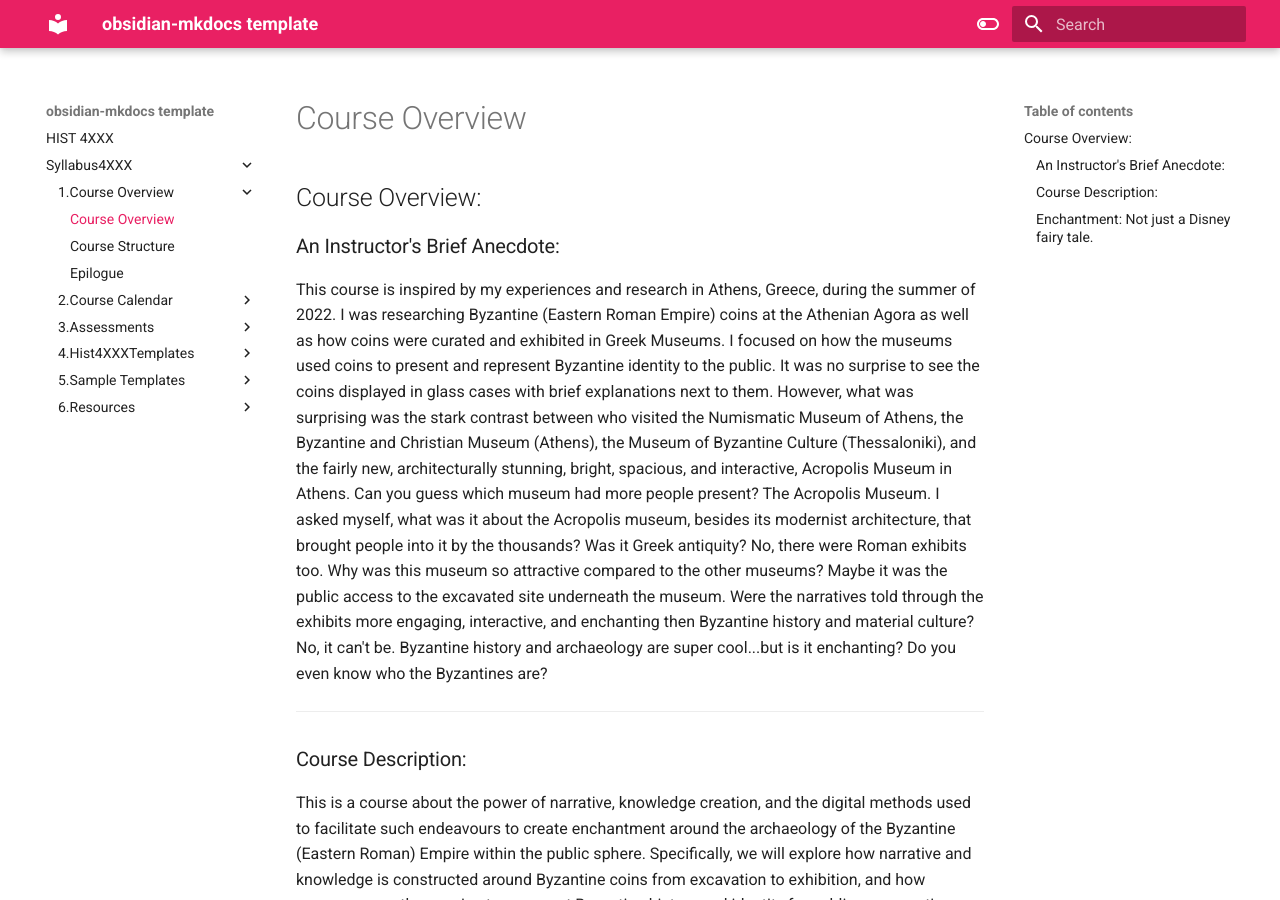
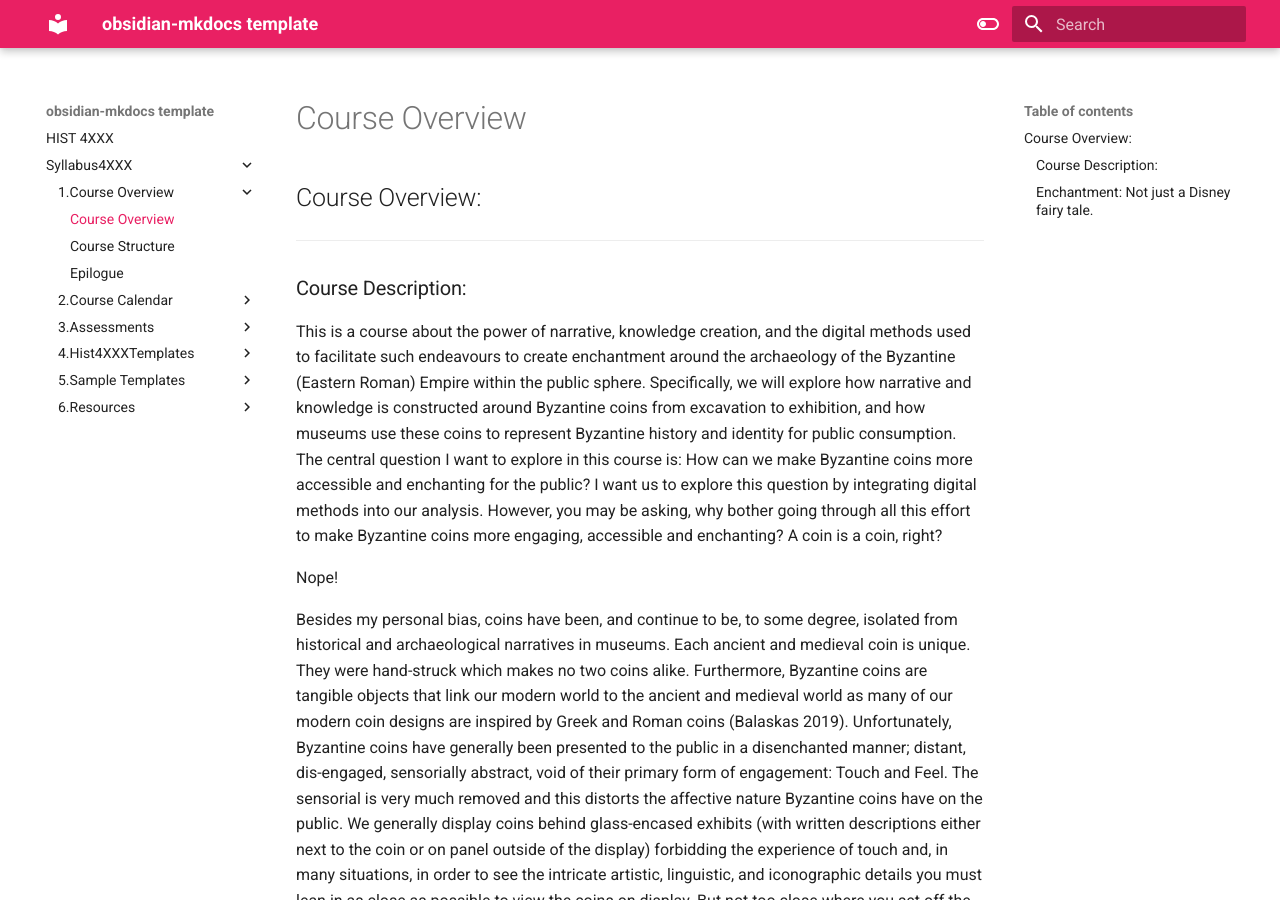
Before and after one commit to roguehistory/Syllabus, an MkDocs documentation site: the page built from docs/Syllabus4XXX/1.Course Overview/Course Overview.md, in a window 1280 px wide and 900 px high. Built offline with MkDocs 1.6.1 and Material for MkDocs 9.7.7, drawn with Linux system fonts in a browser that asks for light colours.

Commit message:
Update Course Overview.md

```diff
--- a/docs/Syllabus4XXX/1.Course Overview/Course Overview.md
+++ b/docs/Syllabus4XXX/1.Course Overview/Course Overview.md
@@ -1,8 +1,4 @@
 ## Course Overview:
-### An Instructor's Brief Anecdote:
-
-This course is inspired by my experiences and research in Athens, Greece, during the summer of 2022. I was researching Byzantine (Eastern Roman Empire) coins at the Athenian Agora as well as how coins were curated and exhibited in Greek Museums. I focused on how the museums used coins to present and represent Byzantine identity to the public. It was no surprise to see the coins displayed in glass cases with brief explanations next to them. However, what was surprising was the stark contrast between who visited the Numismatic Museum of Athens, the Byzantine and Christian Museum (Athens), the Museum of Byzantine Culture (Thessaloniki), and the fairly new, architecturally stunning, bright, spacious, and interactive, Acropolis Museum in Athens.  Can you guess which museum had more people present?  The Acropolis Museum. I asked myself, what was it about the Acropolis museum, besides its modernist architecture, that brought people into it by the thousands? Was it Greek antiquity? No, there were Roman exhibits too. Why was this museum so attractive compared to the other museums? Maybe it was the public access to the excavated site underneath the museum. Were the narratives told through the exhibits more engaging, interactive, and enchanting then Byzantine history and material culture? No, it can't be. Byzantine history and archaeology are super cool...but is it enchanting? Do you even know who the Byzantines are?
-
 ---
 ### Course Description:
 
```
